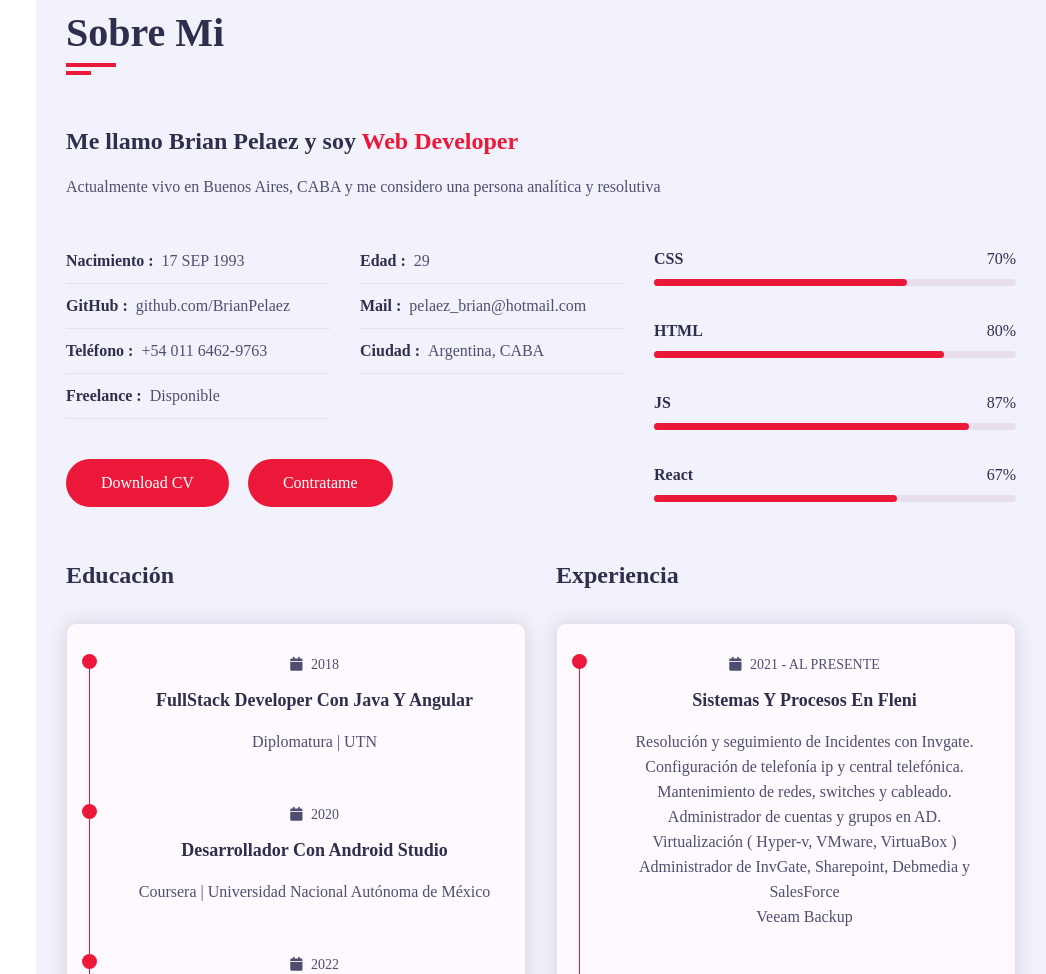
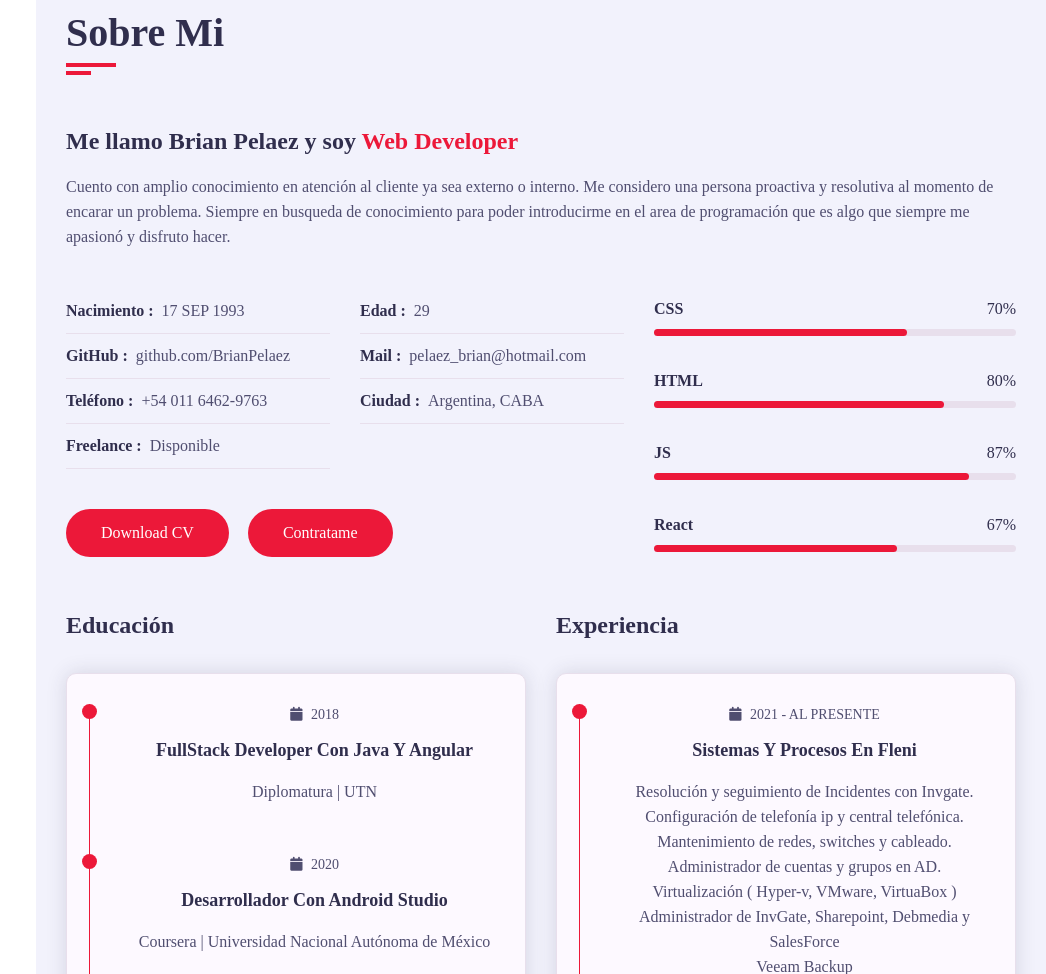
Before and after one commit to BrianPelaez/Responsive-Portfolio, a plain HTML site: page index.html in a window 1280 px wide. Shown: the part 857-1831 px from the top of the page, without its empty margins (234-1280 px from the left). Drawn offline with nearby package versions, Linux system fonts and the light colour scheme; a web font is replaced by a local one.

Commit message:
Update index.html

```diff
--- a/index.html
+++ b/index.html
@@ -71,7 +71,8 @@
                             <div class="row">
                                 <div class="about-text padd-15">
                                     <h3>Me llamo Brian Pelaez y soy <span>Web Developer</span></h3>
-                                    <p>Actualmente vivo en Buenos Aires, CABA y me considero  una persona analítica y resolutiva
+                                    <p>Cuento con amplio conocimiento en atención al cliente ya sea externo o interno. Me considero una persona proactiva y resolutiva al momento de encarar un problema.
+                                        Siempre en busqueda de conocimiento para poder introducirme en el area de programación que es algo que siempre me apasionó y disfruto hacer.
                                     </p>
                                 </div>
                             </div>
```
